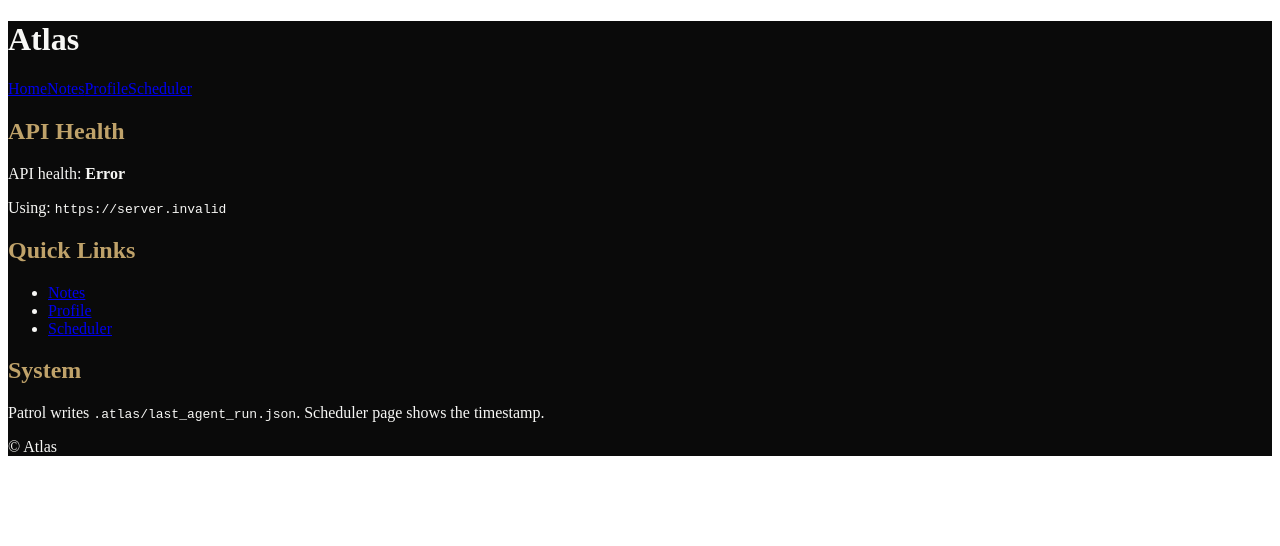
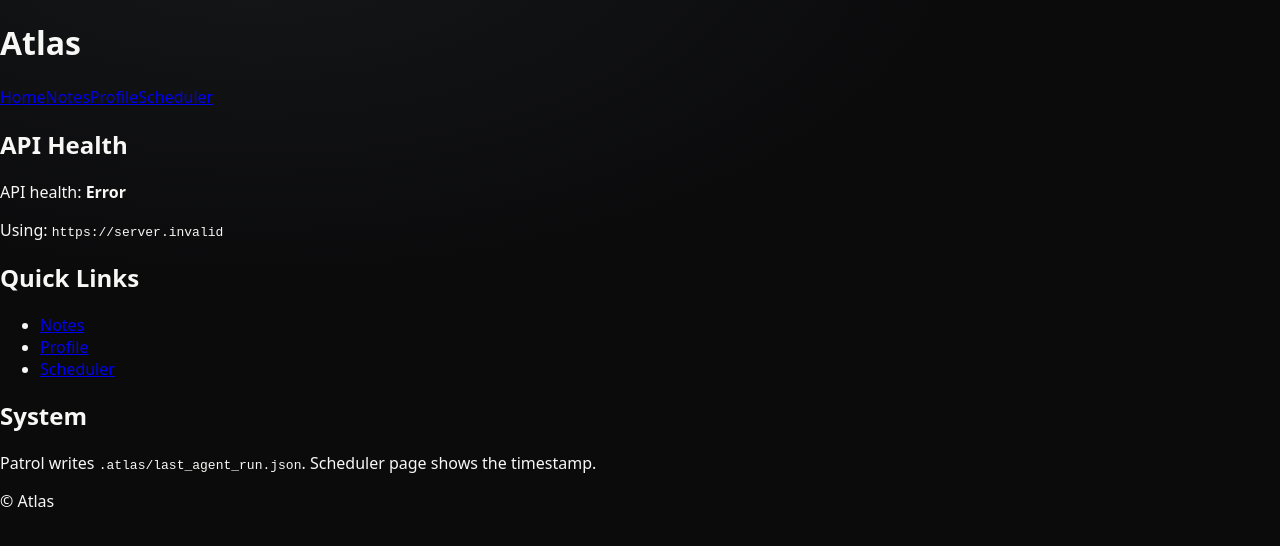
Before and after one commit to Aydan5333/Atlas-AI, a Next.js app in the folder frontend/: page / in a window 1280 px wide. Shown: the top 546 px of the page. Built offline with nearby package versions, Linux system fonts and the light colour scheme; no server answers.

Commit message:
Update theme tokens and style definitions in CSS

```diff
--- a/frontend/styles/globals.css
+++ b/frontend/styles/globals.css
@@ -2,21 +2,74 @@
 @tailwind components;
 @tailwind utilities;
 
+/* Theme tokens */
 :root{
-  --ink:#0a0a0a;
+  --ink:#0b0b0c;
+  --ink-2:#121214;
+  --ink-3:#1a1b1e;
   --ivory:#f7f7f5;
+  --ivory-2:#d7d7d2;
   --gold:#bfa26a;
+  --muted:#8b8b93;
+  --ring: 0 0 0 2px rgba(191,162,106,.35);
 }
-.bg-ink{ background:var(--ink) }
-.text-ivory{ color:var(--ivory) }
-.text-gold{ color:var(--gold) }
+
+*{ box-sizing:border-box }
+html,body,#__next{ height:100% }
+body{
+  margin:0;
+  background: radial-gradient(1200px 600px at 20% -10%, #16171a 0%, var(--ink) 60%) fixed;
+  color: var(--ivory);
+  font-family: ui-sans-serif, system-ui, -apple-system, Segoe UI, Roboto, Inter, "Helvetica Neue", Arial, "Apple Color Emoji","Segoe UI Emoji";
+  -webkit-font-smoothing: antialiased;
+  -moz-osx-font-smoothing: grayscale;
+}
+
+/* Reusable UI atoms */
+.container-xx{
+  @apply max-w-6xl mx-auto px-4 sm:px-6 lg:px-8;
+}
+
+.card{
+  background: linear-gradient(180deg, var(--ink-2), var(--ink-3));
+  border: 1px solid rgba(255,255,255,.06);
+  border-radius: 16px;
+  box-shadow:
+    0 1px 0 rgba(255,255,255,.03) inset,
+    0 10px 30px rgba(0,0,0,.35);
+}
 
 .tile{
-  @apply bg-white/5 border border-white/10 rounded-lg p-4 shadow-sm;
+  @apply card p-5 md:p-6 transition-transform;
 }
+.tile:hover{ transform: translateY(-2px) }
+
 .btn{
-  @apply px-3 py-2 rounded bg-white/10 hover:bg-white/20 transition;
+  @apply inline-flex items-center gap-2 rounded-lg px-4 py-2 text-sm font-medium;
+  background: #1f2024;
+  border: 1px solid rgba(255,255,255,.08);
+}
+.btn:hover{ box-shadow: var(--ring) }
+.btn-primary{
+  background: linear-gradient(180deg,#2a2b31,#1e1f25);
+  border-color: rgba(191,162,106,.35);
+  color: var(--ivory);
 }
 .input{
-  @apply px-3 py-2 rounded bg-white/10 border border-white/10 outline-none w-full;
+  @apply w-full rounded-lg bg-[#14151a] border border-[#2a2b31] px-3 py-2 text-sm;
+  color: var(--ivory);
 }
+.label{ @apply text-xs uppercase tracking-wider text-[var(--muted)] }
+.kicker{ @apply text-xs text-[var(--muted)] }
+.h1{
+  @apply text-3xl md:text-4xl font-semibold tracking-tight;
+  letter-spacing:-.02em;
+}
+
+/* Nice focus ring */
+:focus-visible{ outline:none; box-shadow: var(--ring) }
+
+/* Status pills */
+.pill{ @apply inline-flex items-center gap-2 rounded-full px-3 py-1 text-xs font-medium border }
+.pill-ok{ border-color: #1f6f45; background:#0e2f22; color:#8ff0b0 }
+.pill-bad{ border-color: #7f2d2d; background:#2b1214; color:#ff9b9b }
```
